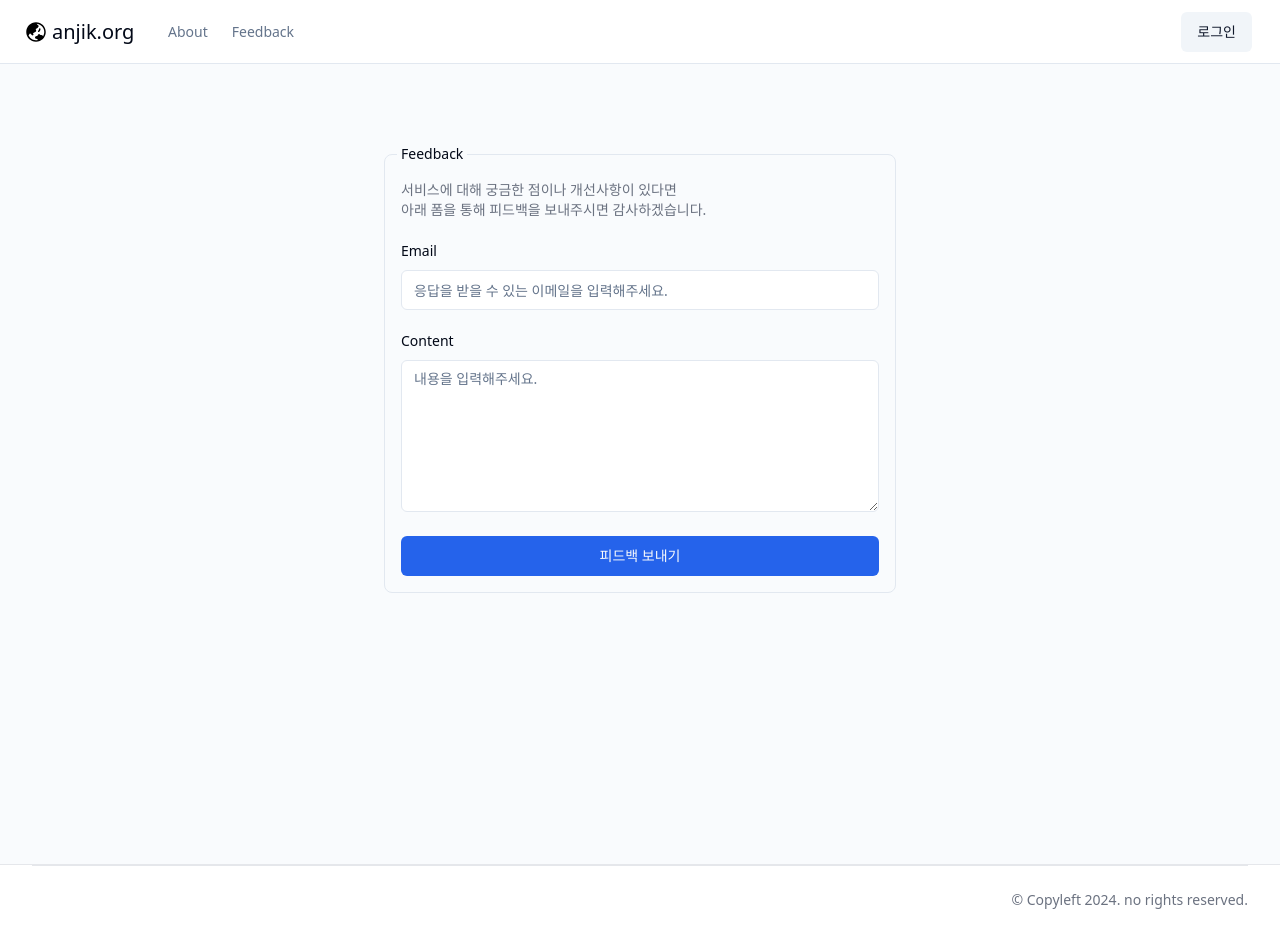
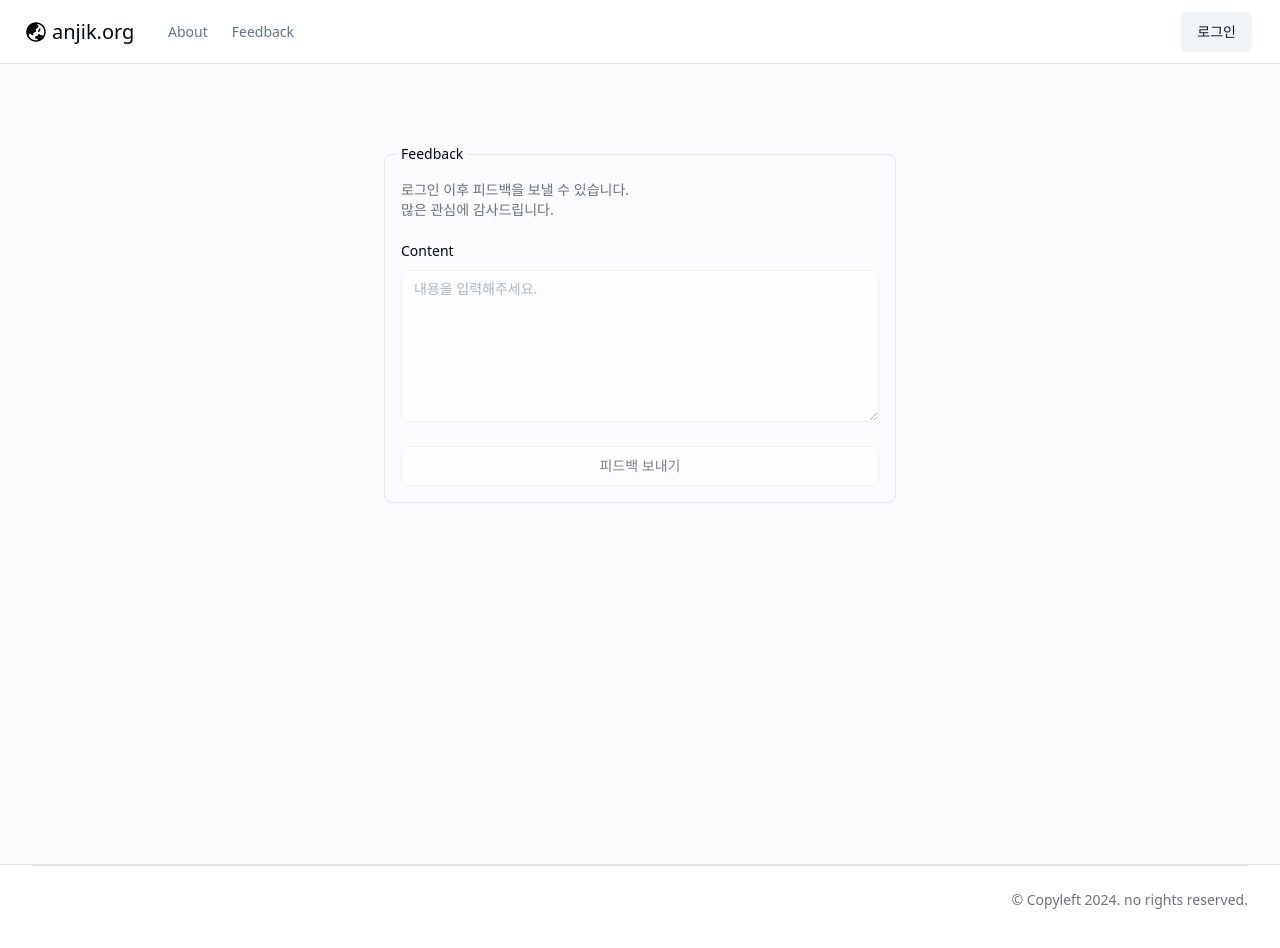
Before and after one commit to cslee0034/anjik.org, a Next.js app: page /feedback in a window 1280 px wide. Shown: the top 948 px of the page. Built offline with nearby package versions, Linux system fonts and the light colour scheme; no server answers.

Commit message:
fix: 로그인 이후 피드백 가능하도록 수정

```diff
--- a/src/components/sidebar.tsx
+++ b/src/components/sidebar.tsx
@@ -10,7 +10,7 @@ import { Button } from "@/components/ui/button";
 import { useSession, signIn, signOut } from "next-auth/react";
 
 export default function Sidebar() {
-  const { data: session, status } = useSession();
+  const { data: session } = useSession();
 
   return (
     <div>
--- /dev/null
+++ b/src/models/Feedback.ts
@@ -0,0 +1,23 @@
+import mongoose, { Schema } from "mongoose";
+
+const feedbackSchema = new Schema(
+  {
+    user: {
+      type: Schema.Types.ObjectId,
+      ref: "User",
+      required: true,
+    },
+    message: {
+      type: String,
+      required: true,
+    },
+  },
+  {
+    timestamps: true,
+  }
+);
+
+const Feedback =
+  mongoose.models.Feedback || mongoose.model("Feedback", feedbackSchema);
+
+export default Feedback;
--- a/src/pages/feedback/index.tsx
+++ b/src/pages/feedback/index.tsx
@@ -1,28 +1,25 @@
 import { Button } from "@/components/ui/button";
 import { Textarea } from "@/components/ui/textarea";
 import { Label } from "@/components/ui/label";
-import { Input } from "@/components/ui/input";
+import { useSession } from "next-auth/react";
 
 export default function Feedback() {
+  const { data: session, status } = useSession();
+
   return (
     <div className="flex flex-col items-center justify-center lg:py-8 md:py-6 sm:py-4">
       <div className="w-full max-w-lg">
+        {session ? (
           <form className="grid w-full items-start gap-6">
             <fieldset className="grid gap-6 rounded-lg border p-4">
-            <legend className="-ml-1 px-1 text-sm font-medium">Feedback</legend>
+              <legend className="-ml-1 px-1 text-sm font-medium">
+                Feedback
+              </legend>
               <div>
                 <p className="text-sm text-gray-500">
                   서비스에 대해 궁금한 점이나 개선사항이 있다면 <br />
                   아래 폼을 통해 피드백을 보내주시면 감사하겠습니다.
                 </p>
-            </div>
-            <div className="grid gap-3">
-              <Label htmlFor="email">Email</Label>
-              <Input
-                id="email"
-                placeholder="응답을 받을 수 있는 이메일을 입력해주세요."
-                className="w-full"
-              />
               </div>
               <div className="grid gap-3">
                 <Label htmlFor="content">Content</Label>
@@ -35,6 +32,33 @@ export default function Feedback() {
               <Button className="w-full">피드백 보내기</Button>
             </fieldset>
           </form>
+        ) : (
+          <form className="grid w-full items-start gap-6">
+            <fieldset className="grid gap-6 rounded-lg border p-4">
+              <legend className="-ml-1 px-1 text-sm font-medium">
+                Feedback
+              </legend>
+              <div>
+                <p className="text-sm text-gray-500">
+                  로그인 이후 피드백을 보낼 수 있습니다. <br />
+                  많은 관심에 감사드립니다.
+                </p>
+              </div>
+              <div className="grid gap-3">
+                <Label htmlFor="content">Content</Label>
+                <Textarea
+                  id="content"
+                  placeholder="내용을 입력해주세요."
+                  className="min-h-[9.5rem]"
+                  disabled
+                />
+              </div>
+              <Button variant="outline" className="w-full" disabled>
+                피드백 보내기
+              </Button>
+            </fieldset>
+          </form>
+        )}
       </div>
     </div>
   );
```
Lines whose indentation alone changed are shown as unchanged.
